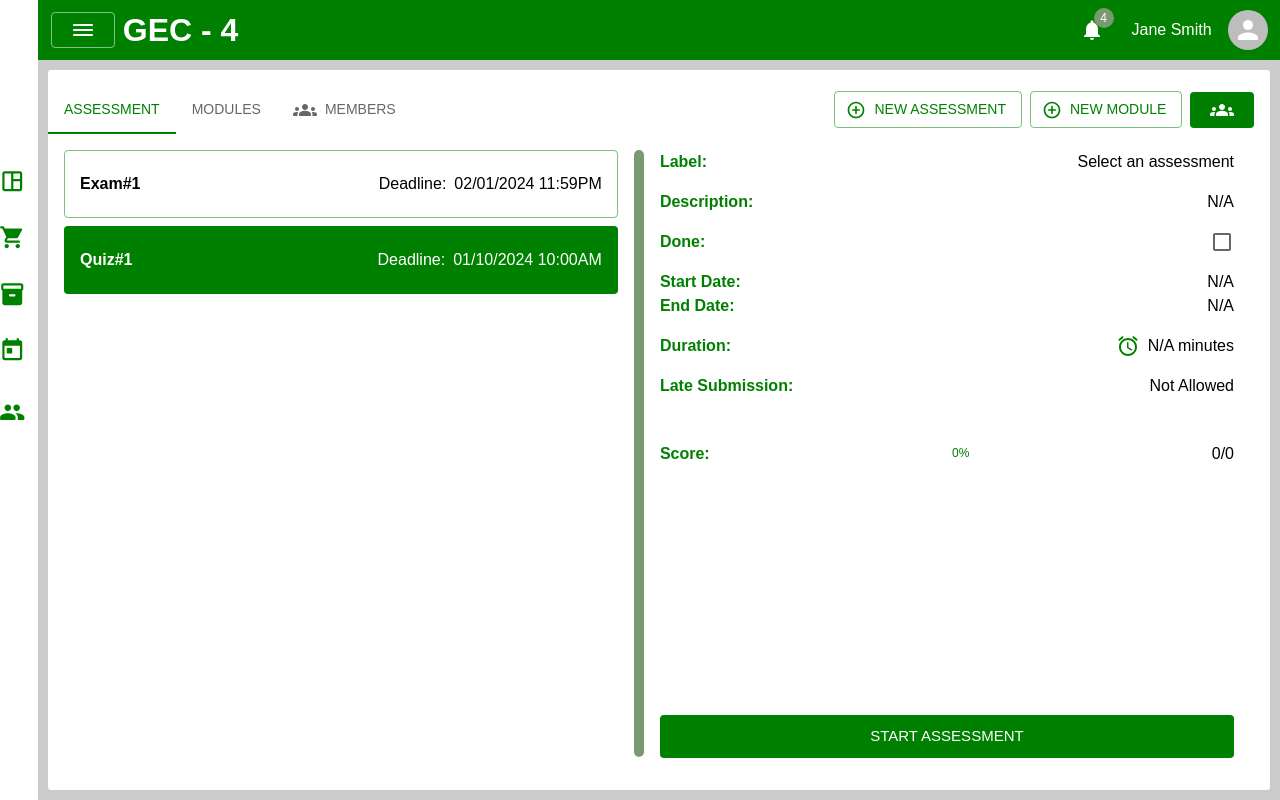
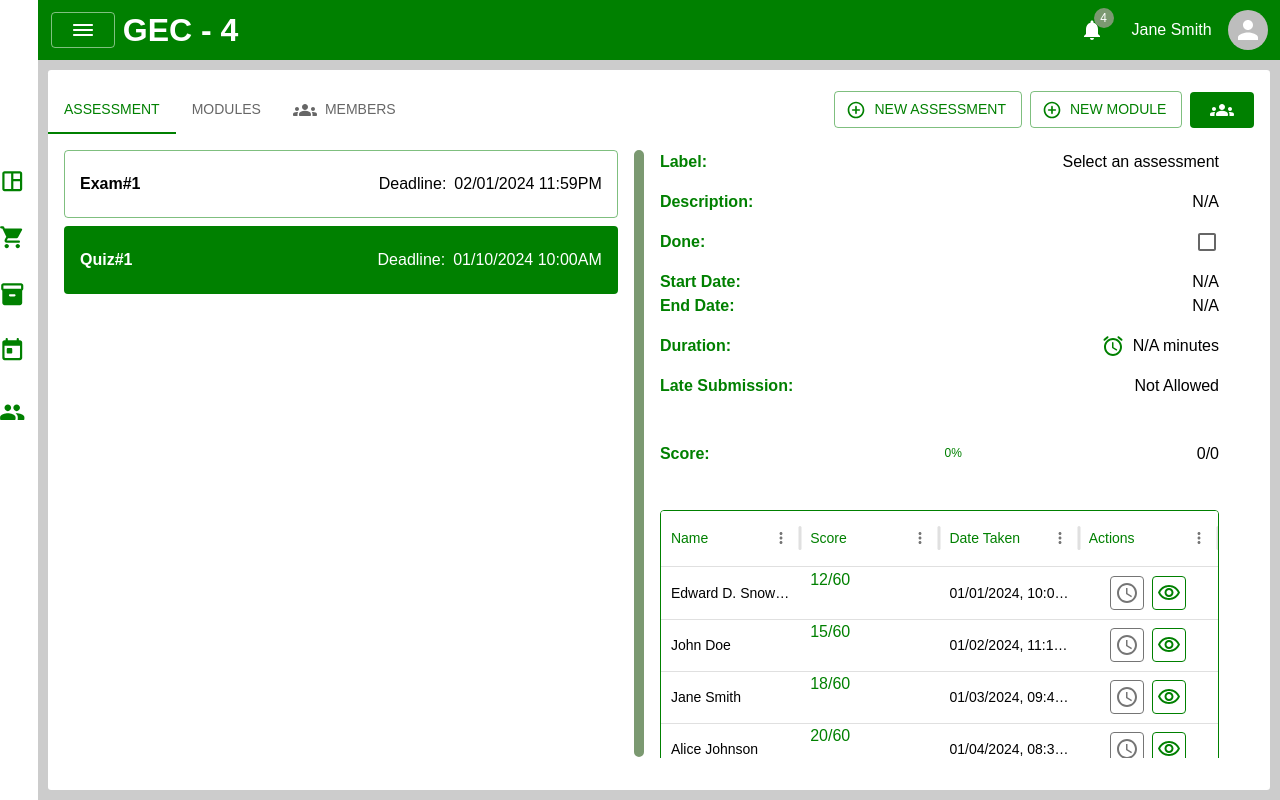
Before and after one commit to JadePaver/aes_fe, a React (Create React App) app: page /aes/subject/1 in a window 1280 px wide. Built offline with nearby package versions, Linux system fonts and the light colour scheme.

Commit message:
"route parameters&assessment result table"

```diff
--- a/src/App.js
+++ b/src/App.js
@@ -115,6 +115,15 @@ const theme = createTheme({
         },
       },
     },
+    MuiDataGrid: {
+      styleOverrides: {
+        root: {
+          "& .MuiDataGrid-cell": {
+            color: "#000000", // Set the default text color for cells to black
+          },
+        },
+      },
+    },
   },
 });
 document.title = "A.E.S.";
@@ -129,9 +138,19 @@ const router = createBrowserRouter(
           <Route path="members" element={<>members</>} />
         </Route>
         <Route path="user_management" element={<>user_management</>} />
-        Explanation
-        <Route exact path="subject/" element={<></>} />
-        <Route exact path="subject/:id" element={<SubjectPage />} />
+        <Route path="subject/:subjectId">
+          <Route index element={<SubjectPage />} />
+          <Route
+            path="students_result/:assessmentId/:studentId"
+            element={
+              <>
+                this page will show the result of specificic student in selected
+                assessment
+              </>
+            }
+          />
+        </Route>
+
         <Route
           exact
           path="assessment_editor/:assessmentId?"
--- a/src/pages/SubjectPage/SubjectPage.js
+++ b/src/pages/SubjectPage/SubjectPage.js
@@ -15,11 +15,12 @@ import GroupsRoundedIcon from "@mui/icons-material/GroupsRounded";
 
 import { useSubject } from "../../layouts/components/subjectProvider";
 import { useEffect, useState } from "react";
-import { useNavigate } from "react-router-dom";
+import { useNavigate, useParams } from "react-router-dom";
 
 import GradesProgress from "./components/gradesProgress";
 import MemberListTable from "./components/memberListTable";
 import ModuleDialog from "./components/moduleDialog";
+import StudentAssessResultTable from "./components/studentsAssessResTable";
 
 function TabPanel({ children, value, index, ...other }) {
   return (
@@ -267,6 +268,7 @@ const SubjectPage = () => {
                     padding: "0rem 1rem",
                     display: "flex",
                     flexDirection: "column",
+                    scrollbarGutter: "stable",
                   }}
                 >
                   <Stack spacing={2}>
@@ -372,6 +374,10 @@ const SubjectPage = () => {
                       </Typography>
                     </Stack>
                   </Stack>
+                  <Box sx={{minHeight:"100%", m:"1rem 0"}}>
+                  <StudentAssessResultTable/>
+
+                  </Box>
                   {currentPreview.isDone === 1 ? (
                     <Button
                       variant="contained"
--- /dev/null
+++ b/src/pages/SubjectPage/components/studentsAssessResTable.js
@@ -0,0 +1,237 @@
+import { DataGrid } from "@mui/x-data-grid";
+
+import Button from "@mui/material/Button";
+import Stack from "@mui/material/Stack";
+import Tooltip from "@mui/material/Tooltip";
+import Typography from "@mui/material/Typography";
+import Dialog from "@mui/material/Dialog";
+import DialogActions from "@mui/material/DialogActions";
+import DialogContent from "@mui/material/DialogContent";
+import DialogTitle from "@mui/material/DialogTitle";
+
+import VisibilityOutlinedIcon from "@mui/icons-material/VisibilityOutlined";
+import DeleteOutlineOutlinedIcon from "@mui/icons-material/DeleteOutlineOutlined";
+import EditOutlinedIcon from "@mui/icons-material/EditOutlined";
+import HowToRegRoundedIcon from "@mui/icons-material/HowToRegRounded";
+import PersonRemoveRoundedIcon from "@mui/icons-material/PersonRemoveRounded";
+import LockResetRoundedIcon from "@mui/icons-material/LockResetRounded";
+import { AccessTimeOutlined } from "@mui/icons-material";
+
+const totalScore = 60;
+
+const rows = [
+  {
+    id: 1,
+    studentName: "Edward D. Snowden",
+    score: 12,
+    totalScore: 20,
+    dateTaken: "01/01/2024, 10:09PM",
+  },
+  {
+    id: 2,
+    studentName: "John Doe",
+    score: 15,
+    totalScore: 25,
+    dateTaken: "01/02/2024, 11:15AM",
+  },
+  {
+    id: 3,
+    studentName: "Jane Smith",
+    score: 18,
+    totalScore: 30,
+    dateTaken: "01/03/2024, 09:45AM",
+  },
+  {
+    id: 4,
+    studentName: "Alice Johnson",
+    score: 20,
+    totalScore: 40,
+    dateTaken: "01/04/2024, 08:30AM",
+  },
+  {
+    id: 5,
+    studentName: "Bob Brown",
+    score: 10,
+    totalScore: 20,
+    dateTaken: "01/05/2024, 12:00PM",
+  },
+  {
+    id: 6,
+    studentName: "Charlie Davis",
+    score: 25,
+    totalScore: 50,
+    dateTaken: "01/06/2024, 01:15PM",
+  },
+  {
+    id: 7,
+    studentName: "Diana Prince",
+    score: 30,
+    totalScore: 60,
+    dateTaken: "01/07/2024, 02:45PM",
+  },
+  {
+    id: 8,
+    studentName: "Ethan Hunt",
+    score: 22,
+    totalScore: 40,
+    dateTaken: "01/08/2024, 03:30PM",
+  },
+  {
+    id: 9,
+    studentName: "Fiona Gallagher",
+    score: 28,
+    totalScore: 50,
+    dateTaken: "01/09/2024, 04:00PM",
+  },
+  {
+    id: 10,
+    studentName: "George Clooney",
+    score: 15,
+    totalScore: 30,
+    dateTaken: "01/10/2024, 05:15PM",
+  },
+  {
+    id: 11,
+    studentName: "Hannah Montana",
+    score: 19,
+    totalScore: 35,
+    dateTaken: "01/11/2024, 06:00PM",
+  },
+  {
+    id: 12,
+    studentName: "Isaac Newton",
+    score: 23,
+    totalScore: 45,
+    dateTaken: "01/12/2024, 07:30PM",
+  },
+  {
+    id: 13,
+    studentName: "Jack Sparrow",
+    score: 17,
+    totalScore: 30,
+    dateTaken: "01/13/2024, 08:15PM",
+  },
+  {
+    id: 14,
+    studentName: "Katherine Johnson",
+    score: 29,
+    totalScore: 50,
+    dateTaken: "01/14/2024, 09:00PM",
+  },
+  {
+    id: 15,
+    studentName: "Leonardo DiCaprio",
+    score: 21,
+    totalScore: 40,
+    dateTaken: "01/15/2024, 10:45PM",
+  },
+  {
+    id: 16,
+    studentName: "Mia Wallace",
+    score: 16,
+    totalScore: 30,
+    dateTaken: "01/16/2024, 11:30PM",
+  },
+  {
+    id: 17,
+    studentName: "Nina Simone",
+    score: 27,
+    totalScore: 50,
+    dateTaken: "01/17/2024, 12:15AM",
+  },
+  {
+    id: 18,
+    studentName: "Oliver Twist",
+    score: 14,
+    totalScore: 25,
+    dateTaken: "01/18/2024, 01:00AM",
+  },
+  {
+    id: 19,
+    studentName: "Pamela Anderson",
+    score: 20,
+    totalScore: 40,
+    dateTaken: "01/19/2024, 02:00AM",
+  },
+  {
+    id: 20,
+    studentName: "Quentin Tarantino",
+    score: 26,
+    totalScore: 50,
+    dateTaken: "01/20/2024, 03:00AM",
+  },
+];
+
+const columns = [
+  {
+    field: "studentName",
+    headerName: "Name",
+    flex: 1,
+  },
+  {
+    field: "score",
+    headerName: "Score",
+    flex: 1,
+    renderCell: (params) => (
+      <>
+        <Typography alignItems="center">
+          {params.row?.score}/{totalScore}
+        </Typography>
+      </>
+    ), // Display "score / totalScore"
+  },
+  {
+    field: "dateTaken",
+    headerName: "Date Taken",
+    flex: 1,
+  },
+  {
+    field: "actions",
+    headerName: "Actions",
+    flex: 1,
+    sortable: false,
+    renderCell: (params) => (
+      <Stack
+        direction="row"
+        spacing={1}
+        alignItems="center"
+        justifyContent="center"
+        sx={{ height: "100%", width: "100%" }}
+      >
+        <Tooltip title="Approve">
+          <Button size="small" color="gray" variant="icon">
+            <AccessTimeOutlined />
+          </Button>
+        </Tooltip>
+        <Tooltip title="Reset student password">
+          <Button size="small" color="primary" variant="icon">
+            <VisibilityOutlinedIcon />
+          </Button>
+        </Tooltip>
+      </Stack>
+    ),
+  },
+];
+
+const StudentAssessResultTable = () => {
+  return (
+    <>
+      <DataGrid
+        rows={rows}
+        columns={columns}
+        initialState={{
+          pagination: {
+            paginationModel: {
+              pageSize: 5,
+            },
+          },
+        }}
+        pageSizeOptions={[5, 10, 20, 50, 100]}
+        disableRowSelectionOnClick
+        sx={{ height: "100%", border: "1px solid var(--primary)" }}
+      />
+    </>
+  );
+};
+
+export default StudentAssessResultTable;
```
